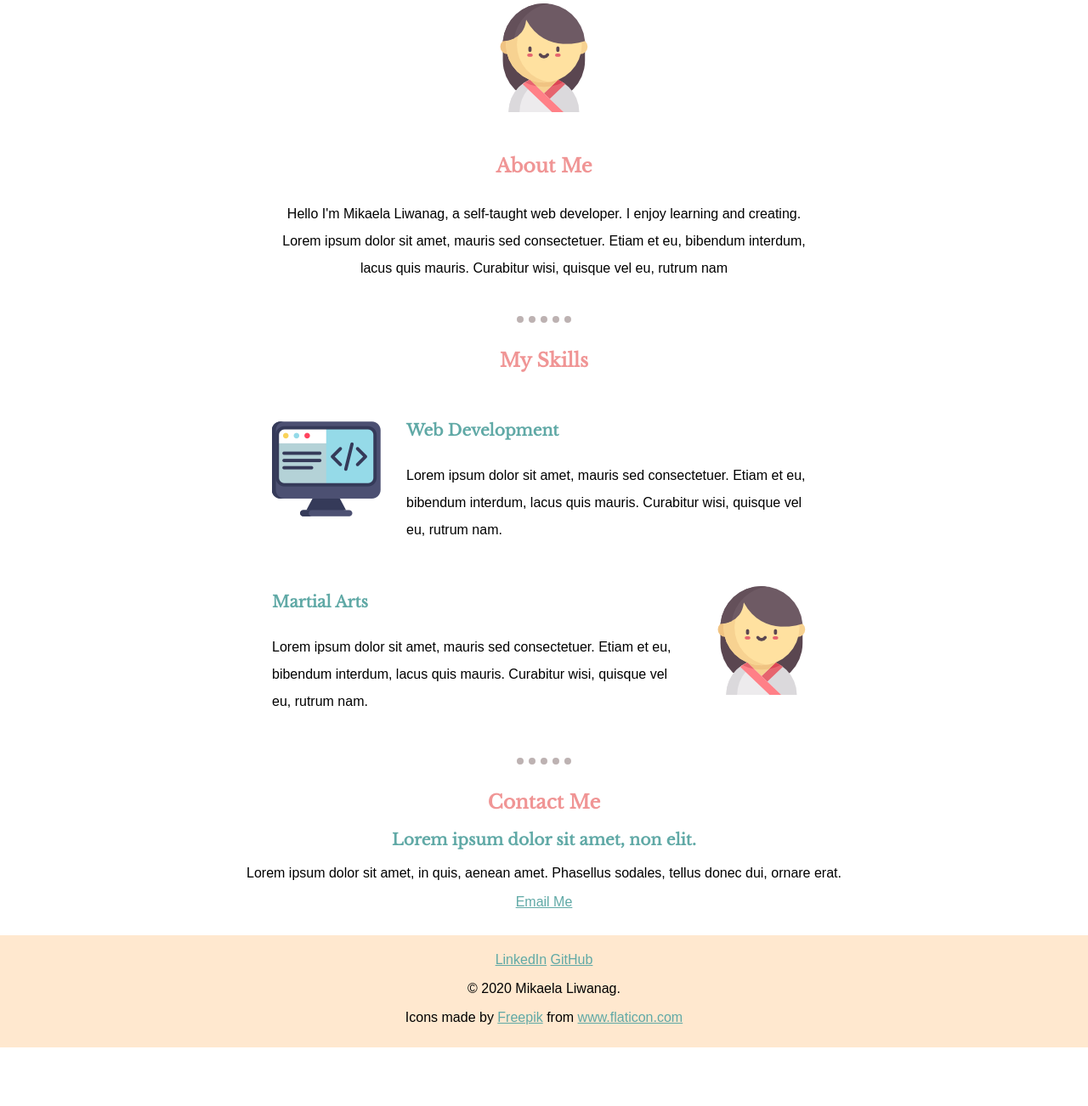
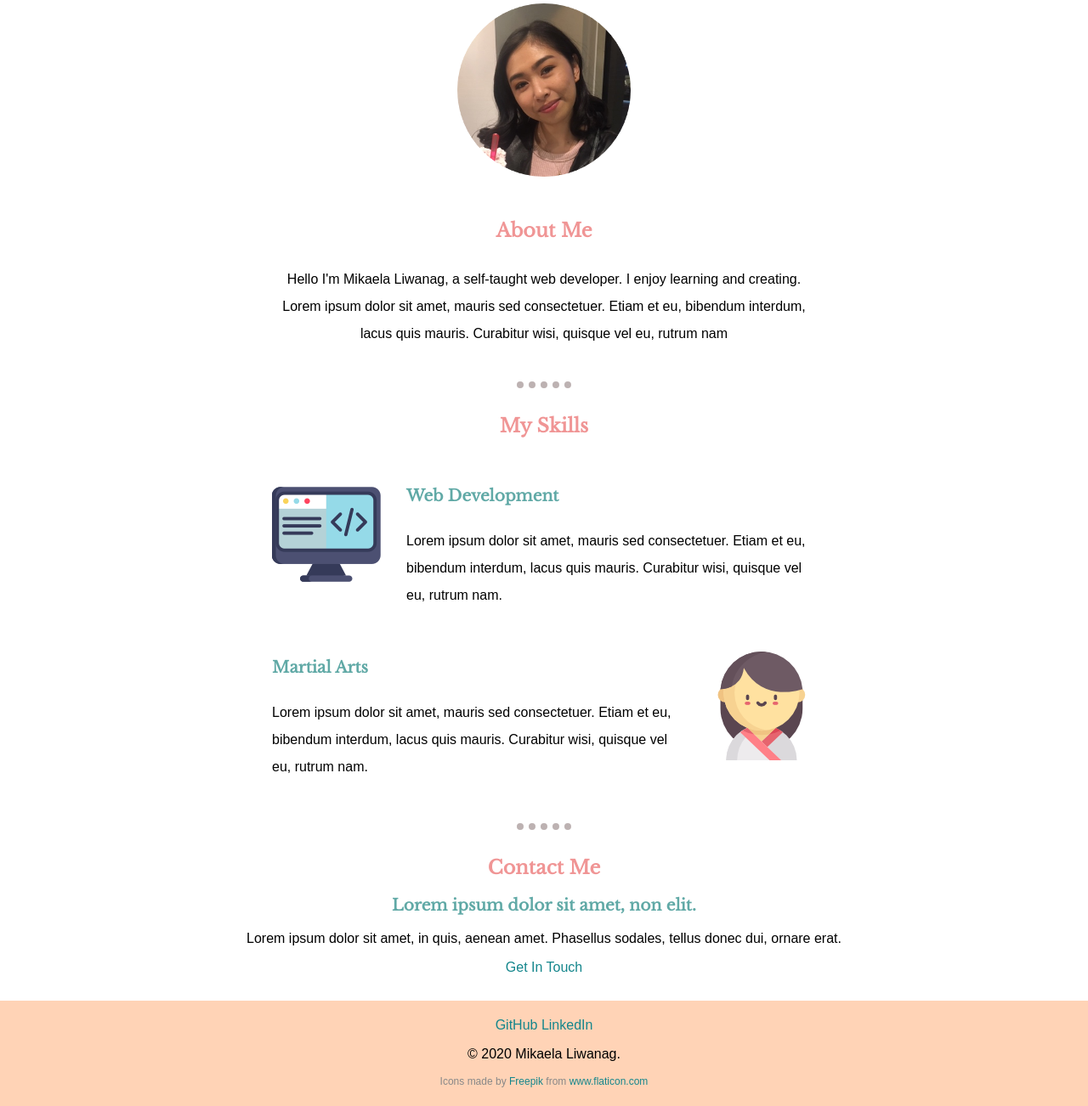
Before and after one commit to mikaela301/portfolio, a plain HTML site: page index.html in a window 1280 px wide. Shown: the part 743-2045 px from the top of the page at 85% size. Before the commit the page ends 1976 px from the top, so only its background shows below. Drawn offline with nearby package versions, Linux system fonts and the light colour scheme; a web font is replaced by a local one.

Commit message:
Added profile image. Removed underline on links.

```diff
--- a/css/styles.css
+++ b/css/styles.css
@@ -20,16 +20,16 @@ h2 {
 }
 
 h3 {
+      color: #60a9a6;
     font-family: 'Libre Baskerville', serif;
-    color: #60a9a6;
 }
 
 /**********Top container(header)***********/
 
 .top-container {
     background-color: #ffe8cf;
+     padding-top: 100px;
     position: relative;
-    padding-top: 100px;
 }
 
 .web-dev {
@@ -43,29 +43,33 @@ h3 {
 }
 
 .bottom-cloud {
-     position: absolute;
-     left: 250px;
-     bottom: 250px;
+    position: absolute;
+    bottom: 250px;
+    left: 250px;
 }
 
 /***********Middle container (main content)**********/
 
 .middle-container {
-    Margin-bottom: 30px;
+   Margin-bottom: 30px;
 }
 
 .profile {
-  width: 50%;
-  margin: 40px auto;
-  text-align: center;
-  line-height: 2;
+    line-height: 2;
+    margin: 40px auto;
+    text-align: center;
+    width: 50%;
+}
+
+.profile-img {
+    width: 32%;
 }
 
 .skill-row {
-    width: 50%;
+    line-height: 2;
     margin: 50px auto;
     text-align: left;
-    line-height: 2;
+    width: 50%;
 }
 
 .web-dev-img {
@@ -78,24 +82,31 @@ h3 {
     margin-left: 30px;
 }
 
+
 /************Bottom container (footer)***************/
 
 .bottom-container {
-    background-color: #ffe8cf;
+    background-color: #ffd3b6;
     padding-top: 20px;
     padding-bottom: 10px;
 }
 
+.flaticon {
+    color: #888888;
+    font-size: 12px;
+}
 /************Horizontal rule and a tags************/
 
 hr {
+    border-color: #bdb2b2;
     border-style: dotted none none;
     border-width: 8px;
-    border-color: #bdb2b2;
+    margin: 30px auto;
     width: 5%;
-    margin: 30px auto;
+
   }
 
 a {
-      color: #60a9a6;
+    color: #14868c;
+    text-decoration: none;
   }
--- a/index.html
+++ b/index.html
@@ -23,7 +23,7 @@
 <!-----------About me----------->
   <div class="middle-container">
     <div class="profile">
-      <img class="profile-img" src="Images/martial-arts.png" alt="">
+      <img class="profile-img" src="Images/profile-img.png" alt="Mikaela Liwanag Profile Picture">
       <h2>About Me</h2>
       <p>Hello I'm Mikaela Liwanag, a self-taught web developer. I enjoy learning and creating.
         Lorem ipsum dolor sit amet, mauris sed consectetuer. Etiam et eu, bibendum interdum, lacus quis mauris. Curabitur wisi, quisque vel eu, rutrum nam</p>
@@ -56,18 +56,18 @@
       <h2>Contact Me</h2>
       <h3>Lorem ipsum dolor sit amet, non elit.</h3>
       <p>Lorem ipsum dolor sit amet, in quis, aenean amet. Phasellus sodales, tellus donec dui, ornare erat.</p>
-      <a class="btn" href="mailto:Mikaela301@email.com">Email Me</a>
+      <a class="btn" href="mailto:Mikaela301@email.com">Get In Touch</a>
     </div>
 
   </div>
 
 <!-------Footer/Links-------->
   <footer class="bottom-container">
+    <a class="footer-link" target="_blank" href=https://github.com/mikaela301>GitHub</a>
     <a class="footer-link" target="_blank" href="https://www.linkedin.com/">LinkedIn</a>
-    <a class="footer-link" target="_blank" href=https://github.com/mikaela301>GitHub</a>
 
-    <p>© 2020 Mikaela Liwanag.</p>
-    <p>Icons made by <a href="https://www.flaticon.com/authors/freepik" title="Freepik">Freepik</a> from <a href="https://www.flaticon.com/" title="Flaticon"> www.flaticon.com</a></p>
+    <p class="">© 2020 Mikaela Liwanag.</p>
+    <p class="flaticon">Icons made by <a href="https://www.flaticon.com/authors/freepik" title="Freepik">Freepik</a> from <a href="https://www.flaticon.com/" title="Flaticon"> www.flaticon.com</a></p>
   </footer>
 
 </body>
```
Also changed, not shown: Images/profile-img.png (added), Images/web-dev2.png (deleted).
